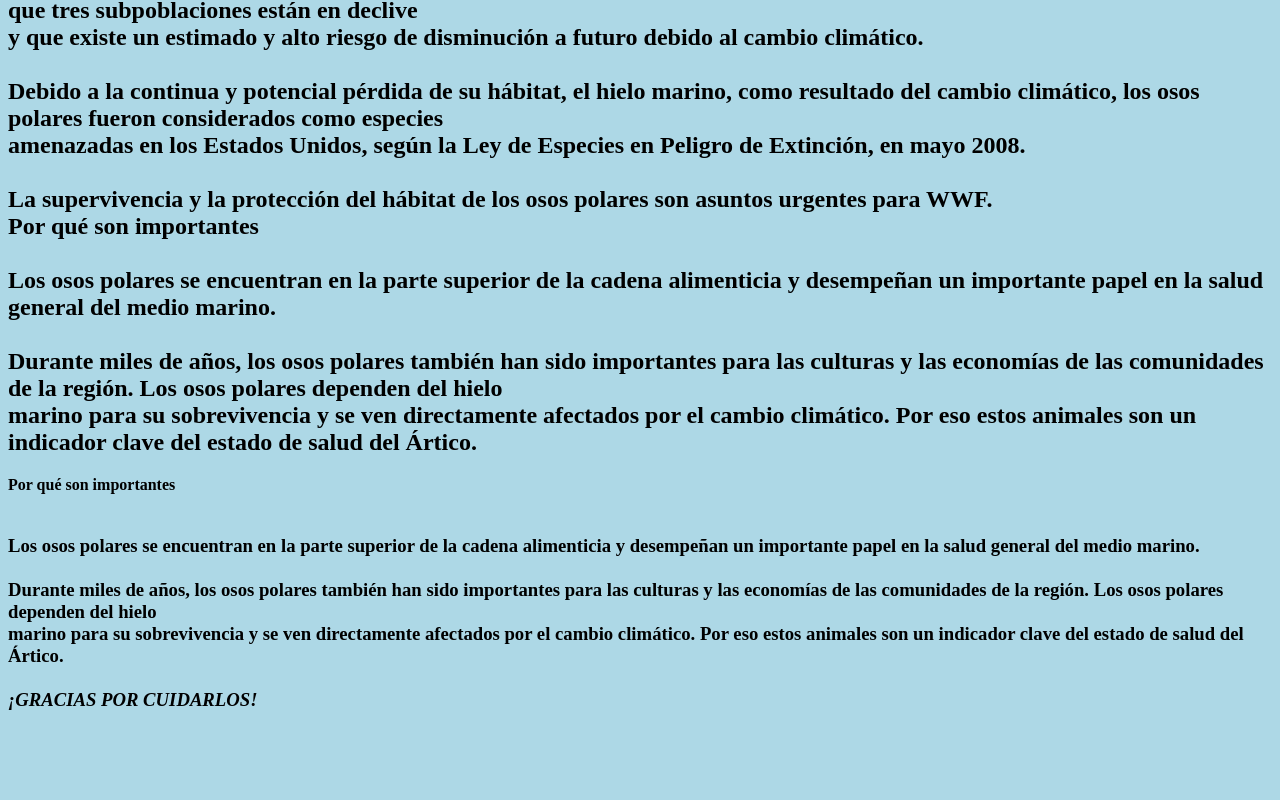
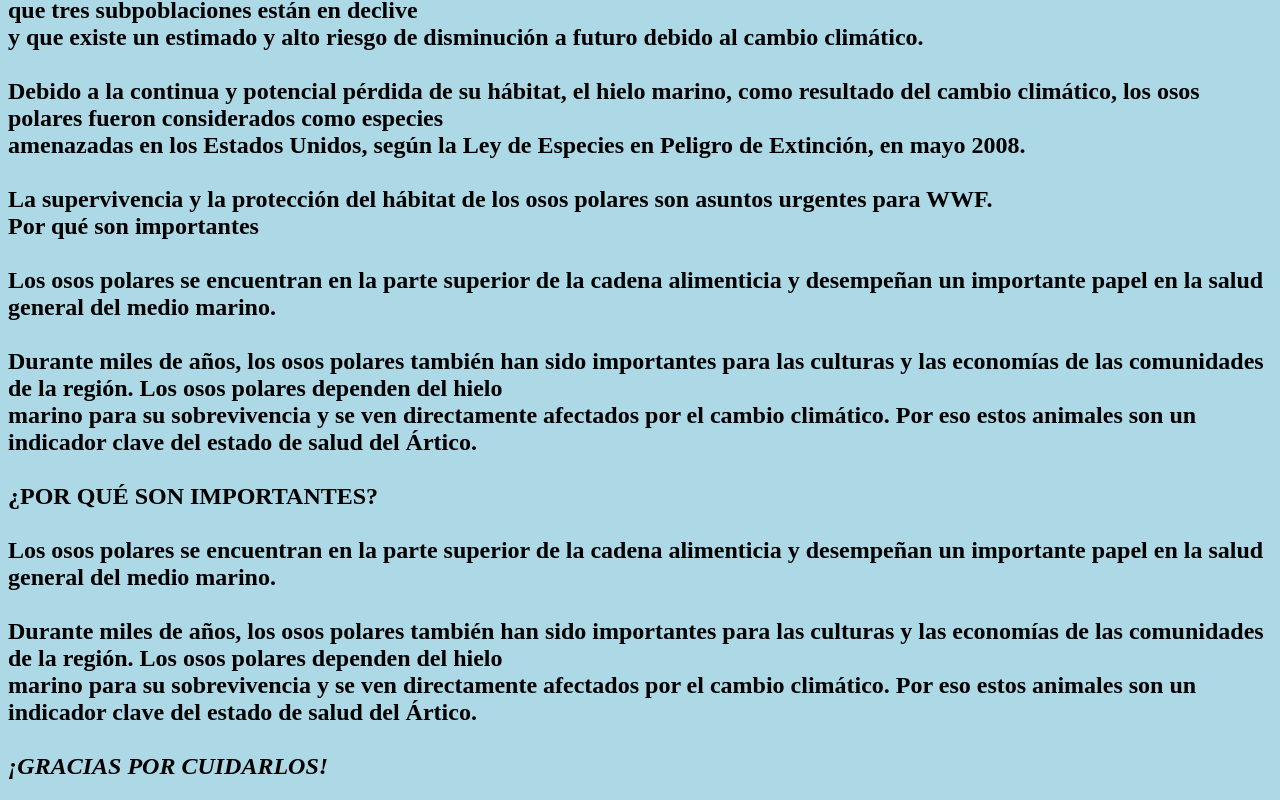
Before and after one commit to jennifert04/proyecto, a plain HTML site: page index.html in a window 1280 px wide. Shown: the part 542-1342 px from the top of the page. Before the commit the page ends 1271 px from the top, so only its background shows below. Drawn offline with Linux system fonts and the light colour scheme.

Commit message:
Update index.html

```diff
--- a/index.html
+++ b/index.html
@@ -31,14 +31,13 @@
 		<br>Los osos polares se encuentran en la parte superior de la cadena alimenticia y desempeñan un importante papel en la salud general del medio marino.<br>
 		<br>Durante miles de años, los osos polares también han sido importantes para las culturas y las economías de las comunidades de la región. Los osos polares dependen del hielo <br>
 		marino para su sobrevivencia y se ven directamente afectados por el cambio climático. Por eso estos animales son un indicador clave del estado de salud del Ártico.<br>
-	</h2>
-<strong>Por qué son importantes</strongb><br>
-	<h3>
+
+		<br>¿POR QUÉ SON IMPORTANTES?<br>
 		<br>Los osos polares se encuentran en la parte superior de la cadena alimenticia y desempeñan un importante papel en la salud general del medio marino.<br>
 		<br>Durante miles de años, los osos polares también han sido importantes para las culturas y las economías de las comunidades de la región. Los osos polares dependen del hielo <br>
 		marino para su sobrevivencia y se ven directamente afectados por el cambio climático. Por eso estos animales son un indicador clave del estado de salud del Ártico.<br>
 		<br><em>¡GRACIAS POR CUIDARLOS!</em>
-	</h3>
+	</h2>
 
 
 
```
